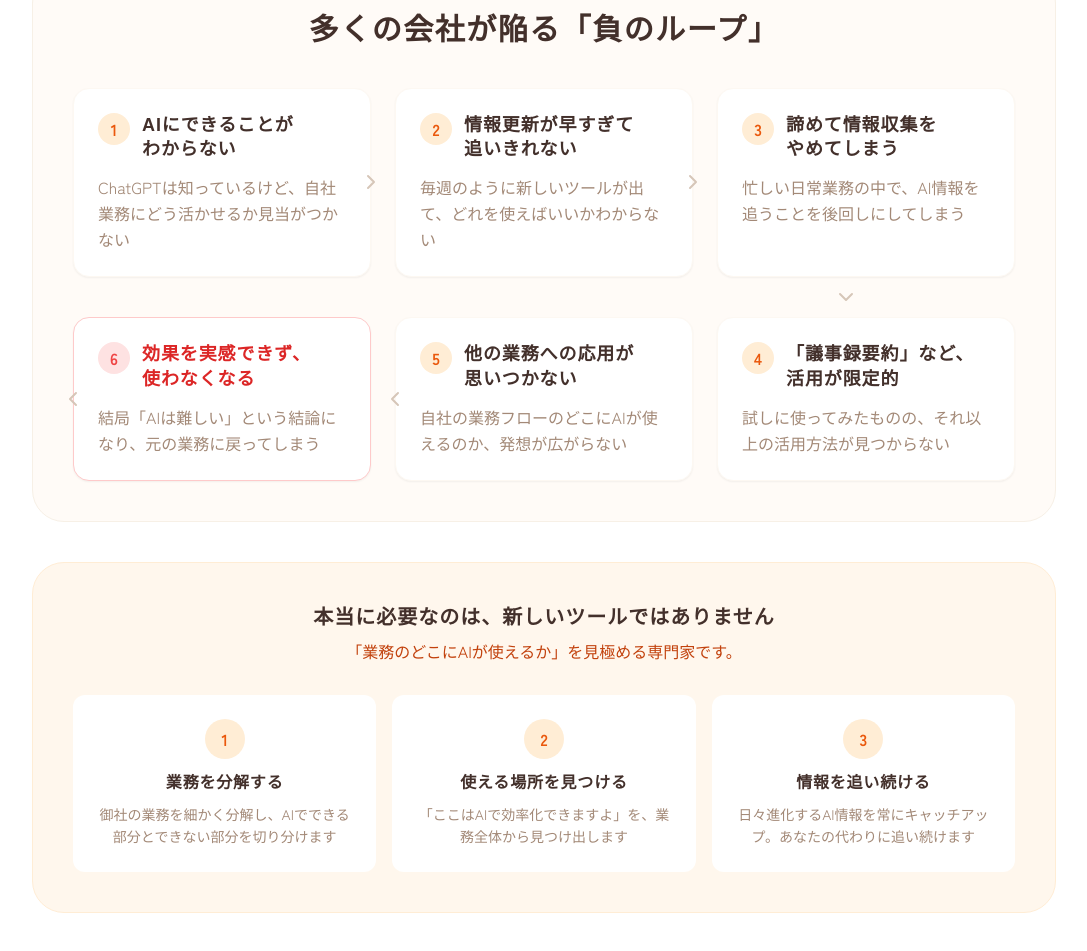
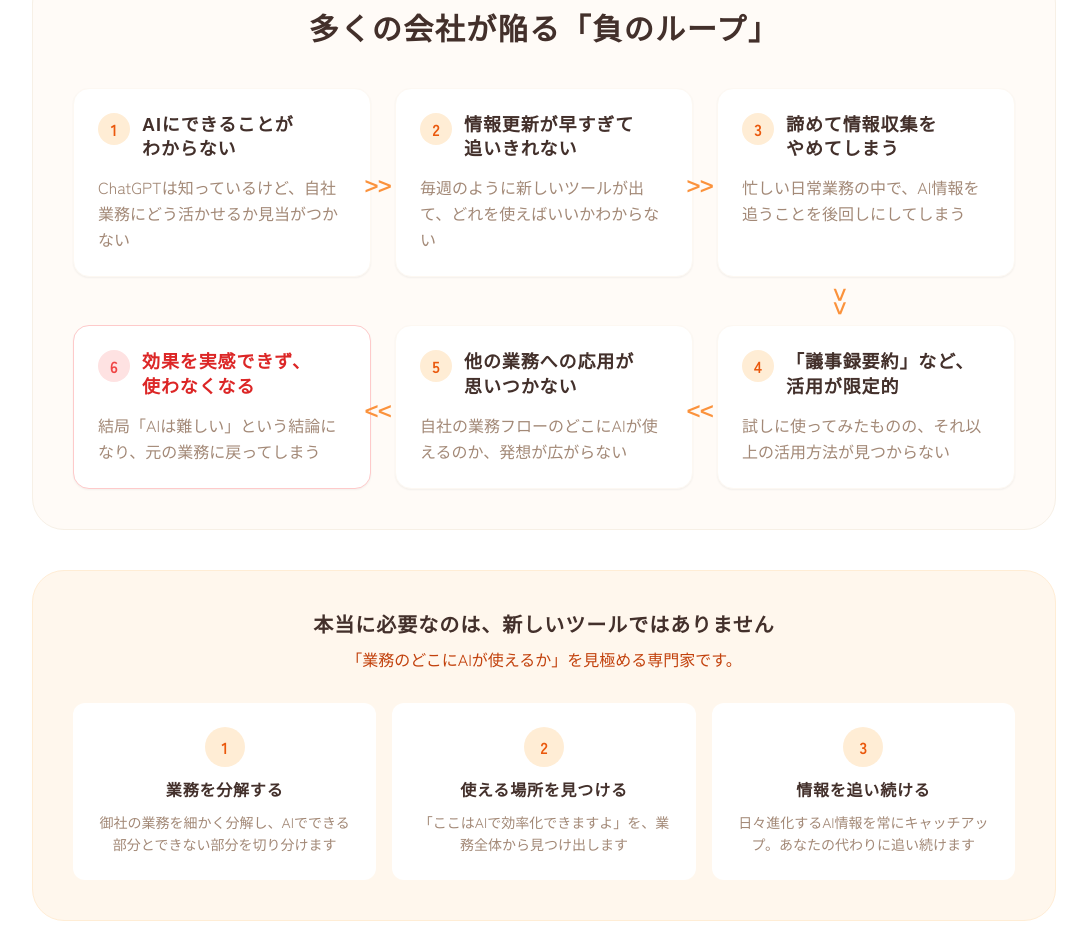
Before and after one commit to shunsuke-tnk/ai-komon-lp, a React (Vite) app: page / in a window 1280 px wide. Shown: the part 2877-3828 px from the top of the page, without its empty margins (96-1183 px from the left). Built offline with nearby package versions, Linux system fonts and the light colour scheme; a web font is replaced by a local one.

Commit message:
矢印修正

```diff
--- a/App.tsx
+++ b/App.tsx
@@ -4,7 +4,6 @@ import { Button } from './components/Button';
 import { AccordionItem } from './components/Accordion';
 import {
   Check,
-  ChevronRight,
   MessageCircle,
   TrendingUp,
   Users,
@@ -348,8 +347,8 @@ const App: React.FC = () => {
                     </div>
                     {/* 横矢印（1→2, 2→3） */}
                     {i < 2 && (
-                      <div className="hidden md:flex absolute -right-3 top-1/2 -translate-y-1/2 z-10">
-                        <ChevronRight className="w-6 h-6 text-warm-300" />
+                      <div className="hidden md:flex absolute -right-5 top-1/2 -translate-y-1/2 z-10 items-center">
+                        <span className="text-primary-400 font-black text-2xl tracking-tighter">&gt;&gt;</span>
                       </div>
                     )}
                   </div>
@@ -357,8 +356,8 @@ const App: React.FC = () => {
               </div>
 
               {/* 縦矢印（上段→下段） */}
-              <div className="flex justify-end md:pr-[16.67%] py-2">
-                <ChevronDown className="w-6 h-6 text-warm-300" />
+              <div className="flex justify-end md:pr-[16.67%] py-3">
+                <span className="text-primary-400 font-black text-2xl leading-none rotate-90 tracking-tighter">&gt;&gt;</span>
               </div>
 
               {/* 下段 3つ（右から左へ流れる） */}
@@ -388,10 +387,10 @@ const App: React.FC = () => {
                       </div>
                       <p className="text-text-muted text-base leading-relaxed">{item.desc}</p>
                     </div>
-                    {/* 横矢印（6←5, 5←4）右から左なので、左に矢印 */}
+                    {/* 横矢印（6←5, 5←4）右から左なので、右に矢印 */}
                     {i < 2 && (
-                      <div className="hidden md:flex absolute -left-3 top-1/2 -translate-y-1/2 z-10 rotate-180">
-                        <ChevronRight className="w-6 h-6 text-warm-300" />
+                      <div className="hidden md:flex absolute -right-5 top-1/2 -translate-y-1/2 z-10 items-center">
+                        <span className="text-primary-400 font-black text-2xl tracking-tighter">&lt;&lt;</span>
                       </div>
                     )}
                   </div>
```
